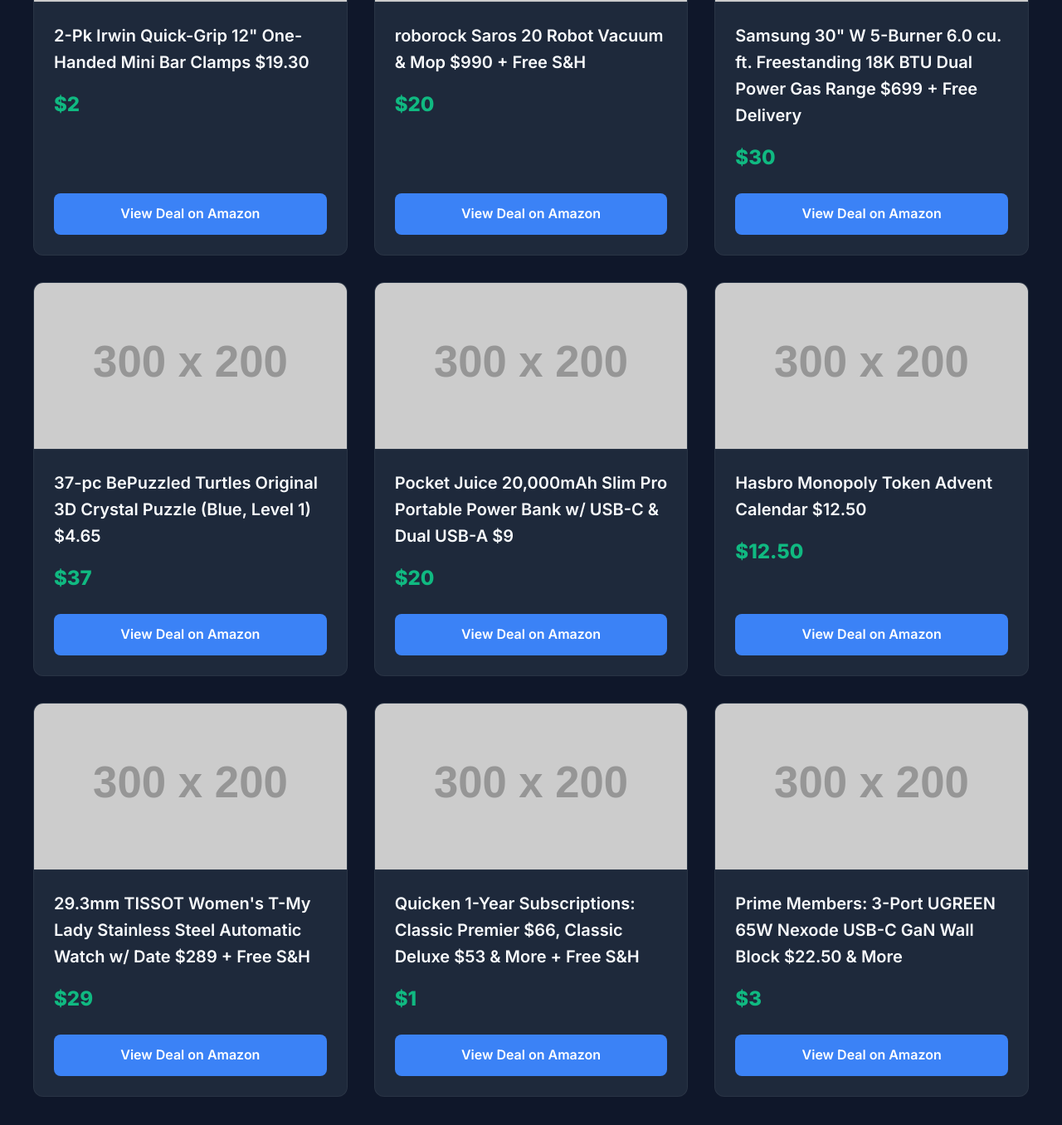
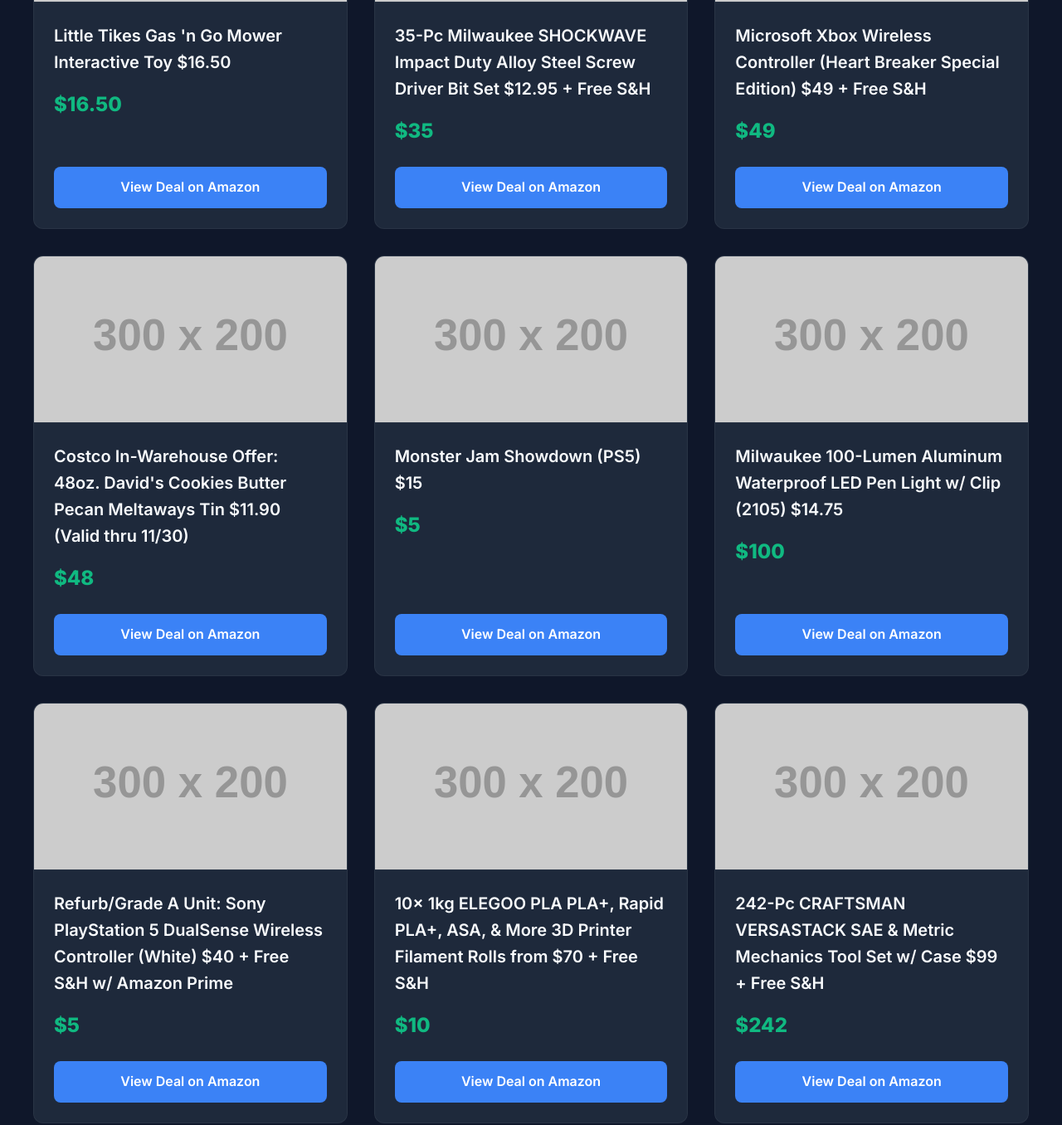
Before and after one commit to littlejosh1233/daily-deals, a plain HTML site: page docs/index.html in a window 1280 px wide. Shown: the part 937-2293 px from the top of the page at 83% size. Drawn offline with Linux system fonts and the light colour scheme; placeholder pictures from the web are drawn by us.

Commit message:
Auto-update daily deals Wed 11/25/2026

```diff
--- a/docs/index.html
+++ b/docs/index.html
@@ -157,200 +157,200 @@
 
     <header>
         <h1>Daily Tech Deals</h1>
-        <p class="subtitle">The best, hand-picked PC parts and gaming gear. Updated November 24, 2026, 04:12 PM.</p>
+        <p class="subtitle">The best, hand-picked PC parts and gaming gear. Updated November 25, 2026, 08:18 AM.</p>
     </header>
 
     <div class="container">
 
         <div class="card">
-            <img src="https://via.placeholder.com/300x200?text=Top+Deal" alt="40-Oz Owala FreeSip Water Bottle w/ Side Grip (5 Colors) $22.50 + Free Store Pickup" class="card-img">
+            <img src="https://via.placeholder.com/300x200?text=Top+Deal" alt="Costco Members: 4-Pk $25 Shake Shack Restaurant eGift Card (Email Delivery) $80 or Less" class="card-img">
             <div class="card-content">
-                <h2 class="card-title">40-Oz Owala FreeSip Water Bottle w/ Side Grip (5 Colors) $22.50 + Free Store Pickup</h2>
+                <h2 class="card-title">Costco Members: 4-Pk $25 Shake Shack Restaurant eGift Card (Email Delivery) $80 or Less</h2>
                 <div class="card-price-row">
                     <div>
-                        <span class="price">$40</span>
+                        <span class="price">$4</span>
 
                     </div>
 
                 </div>
                 <!-- This links to the product using YOUR affiliate tag -->
-                <a href="https://slickdeals.net/f/20386089-40-oz-owala-freesip-water-bottle-w-side-grip-5-colors-22-50-free-shipping-on-49?utm_source=rss&utm_content=fp&utm_medium=RSS2?tag=little1233s-20" target="_blank" class="btn">View Deal on Amazon</a>
+                <a href="https://slickdeals.net/f/20382945-costco-members-shake-shack-100-4-x-25-egift-cards-79-99?utm_source=rss&utm_content=fp&utm_medium=RSS2?tag=little1233s-20" target="_blank" class="btn">View Deal on Amazon</a>
             </div>
         </div>
 
         <div class="card">
-            <img src="https://via.placeholder.com/300x200?text=Top+Deal" alt="Ulta Beauty JoyBright Daisy Delight Beauty Box $20 + Free Pickup" class="card-img">
+            <img src="https://via.placeholder.com/300x200?text=Top+Deal" alt="12-Pack 11.5-Oz Premier Protein Coffeehouse Shake (Mocha w/ Caffeine) $13.30 w/ S&S" class="card-img">
             <div class="card-content">
-                <h2 class="card-title">Ulta Beauty JoyBright Daisy Delight Beauty Box $20 + Free Pickup</h2>
+                <h2 class="card-title">12-Pack 11.5-Oz Premier Protein Coffeehouse Shake (Mocha w/ Caffeine) $13.30 w/ S&S</h2>
                 <div class="card-price-row">
                     <div>
-                        <span class="price">$20</span>
+                        <span class="price">$12</span>
 
                     </div>
 
                 </div>
                 <!-- This links to the product using YOUR affiliate tag -->
-                <a href="https://slickdeals.net/f/20366022-ulta-beauty-black-friday-sale-joybright-daisy-delight-beauty-box-19-99-free-store-pickup?utm_source=rss&utm_content=fp&utm_medium=RSS2?tag=little1233s-20" target="_blank" class="btn">View Deal on Amazon</a>
+                <a href="https://slickdeals.net/f/20393796-sns-13-28-or-11-88-12-pack-11-5-oz-premier-protein-coffeehouse-high-protein-shake-with-caffeine-mocha-at-amazon-1-11-each?utm_source=rss&utm_content=fp&utm_medium=RSS2?tag=little1233s-20" target="_blank" class="btn">View Deal on Amazon</a>
             </div>
         </div>
 
         <div class="card">
-            <img src="https://via.placeholder.com/300x200?text=Top+Deal" alt="Calvin Klein Men's Smooth Harness Buckle Belt (Various Colors) $16" class="card-img">
+            <img src="https://via.placeholder.com/300x200?text=Top+Deal" alt="DeWALT 9-Gallon 5 Peak HP Poly Wet/Dry Vacuum $80 + Free S&H" class="card-img">
             <div class="card-content">
-                <h2 class="card-title">Calvin Klein Men's Smooth Harness Buckle Belt (Various Colors) $16</h2>
+                <h2 class="card-title">DeWALT 9-Gallon 5 Peak HP Poly Wet/Dry Vacuum $80 + Free S&H</h2>
                 <div class="card-price-row">
                     <div>
-                        <span class="price">$16</span>
+                        <span class="price">$9</span>
 
                     </div>
 
                 </div>
                 <!-- This links to the product using YOUR affiliate tag -->
-                <a href="https://slickdeals.net/f/20376462-calvin-klein-men-s-dress-belt-black-cognac-s-m-l-xl-16?utm_source=rss&utm_content=fp&utm_medium=RSS2?tag=little1233s-20" target="_blank" class="btn">View Deal on Amazon</a>
+                <a href="https://slickdeals.net/f/20393202-79-98-dewalt-9-gallon-5-peak-hp-poly-wet-dry-vacuum-at-amazon?utm_source=rss&utm_content=fp&utm_medium=RSS2?tag=little1233s-20" target="_blank" class="btn">View Deal on Amazon</a>
             </div>
         </div>
 
         <div class="card">
-            <img src="https://via.placeholder.com/300x200?text=Top+Deal" alt="2-Pk Irwin Quick-Grip 12" One-Handed Mini Bar Clamps $19.30" class="card-img">
+            <img src="https://via.placeholder.com/300x200?text=Top+Deal" alt="Little Tikes Gas 'n Go Mower Interactive Toy $16.50" class="card-img">
             <div class="card-content">
-                <h2 class="card-title">2-Pk Irwin Quick-Grip 12" One-Handed Mini Bar Clamps $19.30</h2>
+                <h2 class="card-title">Little Tikes Gas 'n Go Mower Interactive Toy $16.50</h2>
                 <div class="card-price-row">
                     <div>
-                        <span class="price">$2</span>
+                        <span class="price">$16.50</span>
 
                     </div>
 
                 </div>
                 <!-- This links to the product using YOUR affiliate tag -->
-                <a href="https://slickdeals.net/f/20371143-2-pack-irwin-quick-grip-12-one-handed-mini-bar-clamps-1964745-19-29-free-shipping-w-prime-or-on-35?utm_source=rss&utm_content=fp&utm_medium=RSS2?tag=little1233s-20" target="_blank" class="btn">View Deal on Amazon</a>
+                <a href="https://slickdeals.net/f/20385978-little-tikes-gas-n-go-mower-kids-and-toddler-toy-16-49-free-shipping-w-prime-or-on-35?utm_source=rss&utm_content=fp&utm_medium=RSS2?tag=little1233s-20" target="_blank" class="btn">View Deal on Amazon</a>
             </div>
         </div>
 
         <div class="card">
-            <img src="https://via.placeholder.com/300x200?text=Top+Deal" alt="roborock Saros 20 Robot Vacuum & Mop $990 + Free S&H" class="card-img">
+            <img src="https://via.placeholder.com/300x200?text=Top+Deal" alt="35-Pc Milwaukee SHOCKWAVE Impact Duty Alloy Steel Screw Driver Bit Set $12.95 + Free S&H" class="card-img">
             <div class="card-content">
-                <h2 class="card-title">roborock Saros 20 Robot Vacuum & Mop $990 + Free S&H</h2>
+                <h2 class="card-title">35-Pc Milwaukee SHOCKWAVE Impact Duty Alloy Steel Screw Driver Bit Set $12.95 + Free S&H</h2>
                 <div class="card-price-row">
                     <div>
-                        <span class="price">$20</span>
+                        <span class="price">$35</span>
 
                     </div>
 
                 </div>
                 <!-- This links to the product using YOUR affiliate tag -->
-                <a href="https://slickdeals.net/f/20340510-roborock-saros-20-robot-vacuum-mop-990-free-s-h?utm_source=rss&utm_content=fp&utm_medium=RSS2?tag=little1233s-20" target="_blank" class="btn">View Deal on Amazon</a>
+                <a href="https://slickdeals.net/f/20392923-milwaukee-shockwave-impact-duty-alloy-steel-screw-driver-bit-set-35-piece-home-depot-12-97?utm_source=rss&utm_content=fp&utm_medium=RSS2?tag=little1233s-20" target="_blank" class="btn">View Deal on Amazon</a>
             </div>
         </div>
 
         <div class="card">
-            <img src="https://via.placeholder.com/300x200?text=Top+Deal" alt="Samsung 30" W 5-Burner 6.0 cu. ft. Freestanding 18K BTU Dual Power Gas Range $699 + Free Delivery" class="card-img">
+            <img src="https://via.placeholder.com/300x200?text=Top+Deal" alt="Microsoft Xbox Wireless Controller (Heart Breaker Special Edition) $49 + Free S&H" class="card-img">
             <div class="card-content">
-                <h2 class="card-title">Samsung 30" W 5-Burner 6.0 cu. ft. Freestanding 18K BTU Dual Power Gas Range $699 + Free Delivery</h2>
+                <h2 class="card-title">Microsoft Xbox Wireless Controller (Heart Breaker Special Edition) $49 + Free S&H</h2>
                 <div class="card-price-row">
                     <div>
-                        <span class="price">$30</span>
+                        <span class="price">$49</span>
 
                     </div>
 
                 </div>
                 <!-- This links to the product using YOUR affiliate tag -->
-                <a href="https://slickdeals.net/f/20383923-samsung-30-in-wide-5-burner-6-0-cu-ft-freestanding-gas-range-with-18k-btu-dual-power-burner-self-clean-stainless-steel-699-99-bestbuy-com?utm_source=rss&utm_content=fp&utm_medium=RSS2?tag=little1233s-20" target="_blank" class="btn">View Deal on Amazon</a>
+                <a href="https://slickdeals.net/f/20393214-49-microsoft-xbox-wireless-controller-heart-breaker-special-edition-at-amazon?utm_source=rss&utm_content=fp&utm_medium=RSS2?tag=little1233s-20" target="_blank" class="btn">View Deal on Amazon</a>
             </div>
         </div>
 
         <div class="card">
-            <img src="https://via.placeholder.com/300x200?text=Top+Deal" alt="37-pc BePuzzled Turtles Original 3D Crystal Puzzle (Blue, Level 1) $4.65" class="card-img">
+            <img src="https://via.placeholder.com/300x200?text=Top+Deal" alt="Costco In-Warehouse Offer: 48oz. David's Cookies Butter Pecan Meltaways Tin $11.90 (Valid thru 11/30)" class="card-img">
             <div class="card-content">
-                <h2 class="card-title">37-pc BePuzzled Turtles Original 3D Crystal Puzzle (Blue, Level 1) $4.65</h2>
+                <h2 class="card-title">Costco In-Warehouse Offer: 48oz. David's Cookies Butter Pecan Meltaways Tin $11.90 (Valid thru 11/30)</h2>
                 <div class="card-price-row">
                     <div>
-                        <span class="price">$37</span>
+                        <span class="price">$48</span>
 
                     </div>
 
                 </div>
                 <!-- This links to the product using YOUR affiliate tag -->
-                <a href="https://slickdeals.net/f/20385426-37-piece-bepuzzled-turtles-original-3d-crystal-puzzle-blue-level-2-4-64-free-shipping-w-prime-or-on-35?utm_source=rss&utm_content=fp&utm_medium=RSS2?tag=little1233s-20" target="_blank" class="btn">View Deal on Amazon</a>
+                <a href="https://slickdeals.net/f/20236320-nov-16-30-costco-in-warehouse-david-s-cookies-butter-pecan-meltaways-3-lb-tin-11-89?utm_source=rss&utm_content=fp&utm_medium=RSS2?tag=little1233s-20" target="_blank" class="btn">View Deal on Amazon</a>
             </div>
         </div>
 
         <div class="card">
-            <img src="https://via.placeholder.com/300x200?text=Top+Deal" alt="Pocket Juice 20,000mAh Slim Pro Portable Power Bank w/ USB-C & Dual USB-A $9" class="card-img">
+            <img src="https://via.placeholder.com/300x200?text=Top+Deal" alt="Monster Jam Showdown (PS5) $15" class="card-img">
             <div class="card-content">
-                <h2 class="card-title">Pocket Juice 20,000mAh Slim Pro Portable Power Bank w/ USB-C & Dual USB-A $9</h2>
+                <h2 class="card-title">Monster Jam Showdown (PS5) $15</h2>
                 <div class="card-price-row">
                     <div>
-                        <span class="price">$20</span>
+                        <span class="price">$5</span>
 
                     </div>
 
                 </div>
                 <!-- This links to the product using YOUR affiliate tag -->
-                <a href="https://slickdeals.net/f/20373930-pocket-juice-20-000mah-slim-pro-portable-power-bank-w-usb-c-dual-usb-a-9-free-shipping-w-walmart-or-on-35?utm_source=rss&utm_content=fp&utm_medium=RSS2?tag=little1233s-20" target="_blank" class="btn">View Deal on Amazon</a>
+                <a href="https://slickdeals.net/f/20392887-monster-jam-showdown-ps5-14-97-free-shipping-w-walmart-or-on-35?utm_source=rss&utm_content=fp&utm_medium=RSS2?tag=little1233s-20" target="_blank" class="btn">View Deal on Amazon</a>
             </div>
         </div>
 
         <div class="card">
-            <img src="https://via.placeholder.com/300x200?text=Top+Deal" alt="Hasbro Monopoly Token Advent Calendar $12.50" class="card-img">
+            <img src="https://via.placeholder.com/300x200?text=Top+Deal" alt="Milwaukee 100-Lumen Aluminum Waterproof LED Pen Light w/ Clip (2105) $14.75" class="card-img">
             <div class="card-content">
-                <h2 class="card-title">Hasbro Monopoly Token Advent Calendar $12.50</h2>
+                <h2 class="card-title">Milwaukee 100-Lumen Aluminum Waterproof LED Pen Light w/ Clip (2105) $14.75</h2>
                 <div class="card-price-row">
                     <div>
-                        <span class="price">$12.50</span>
+                        <span class="price">$100</span>
 
                     </div>
 
                 </div>
                 <!-- This links to the product using YOUR affiliate tag -->
-                <a href="https://slickdeals.net/f/20374320-12-49-monopoly-token-advent-calendar-at-amazon?utm_source=rss&utm_content=fp&utm_medium=RSS2?tag=little1233s-20" target="_blank" class="btn">View Deal on Amazon</a>
+                <a href="https://slickdeals.net/f/20393154-milwaukee-2105-100-lumen-aluminum-led-pen-light-w-clip-ip67-waterproof-14-74-free-shipping-w-prime-or-on-35?utm_source=rss&utm_content=fp&utm_medium=RSS2?tag=little1233s-20" target="_blank" class="btn">View Deal on Amazon</a>
             </div>
         </div>
 
         <div class="card">
-            <img src="https://via.placeholder.com/300x200?text=Top+Deal" alt="29.3mm TISSOT Women's T-My Lady Stainless Steel Automatic Watch w/ Date $289 + Free S&H" class="card-img">
+            <img src="https://via.placeholder.com/300x200?text=Top+Deal" alt="Refurb/Grade A Unit: Sony PlayStation 5 DualSense Wireless Controller (White) $40 + Free S&H w/ Amazon Prime" class="card-img">
             <div class="card-content">
-                <h2 class="card-title">29.3mm TISSOT Women's T-My Lady Stainless Steel Automatic Watch w/ Date $289 + Free S&H</h2>
+                <h2 class="card-title">Refurb/Grade A Unit: Sony PlayStation 5 DualSense Wireless Controller (White) $40 + Free S&H w/ Amazon Prime</h2>
                 <div class="card-price-row">
                     <div>
-                        <span class="price">$29</span>
+                        <span class="price">$5</span>
 
                     </div>
 
                 </div>
                 <!-- This links to the product using YOUR affiliate tag -->
-                <a href="https://slickdeals.net/f/20369097-29-3mm-tissot-women-s-t-my-lady-stainless-steel-automatic-watch-w-date-289-free-s-h?utm_source=rss&utm_content=fp&utm_medium=RSS2?tag=little1233s-20" target="_blank" class="btn">View Deal on Amazon</a>
+                <a href="https://slickdeals.net/f/20392431-playstation-5-dualsense-wireless-controller-white-grade-a-refurbished-39-99-free-s-h-w-prime-at-woot?utm_source=rss&utm_content=fp&utm_medium=RSS2?tag=little1233s-20" target="_blank" class="btn">View Deal on Amazon</a>
             </div>
         </div>
 
         <div class="card">
-            <img src="https://via.placeholder.com/300x200?text=Top+Deal" alt="Quicken 1-Year Subscriptions: Classic Premier $66, Classic Deluxe $53 & More + Free S&H" class="card-img">
+            <img src="https://via.placeholder.com/300x200?text=Top+Deal" alt="10x 1kg ELEGOO PLA PLA+, Rapid PLA+, ASA, & More 3D Printer Filament Rolls from $70 + Free S&H" class="card-img">
             <div class="card-content">
-                <h2 class="card-title">Quicken 1-Year Subscriptions: Classic Premier $66, Classic Deluxe $53 & More + Free S&H</h2>
+                <h2 class="card-title">10x 1kg ELEGOO PLA PLA+, Rapid PLA+, ASA, & More 3D Printer Filament Rolls from $70 + Free S&H</h2>
                 <div class="card-price-row">
                     <div>
-                        <span class="price">$1</span>
+                        <span class="price">$10</span>
 
                     </div>
 
                 </div>
                 <!-- This links to the product using YOUR affiliate tag -->
-                <a href="https://slickdeals.net/f/20377980-quicken-software-not-the-starter-editions-53?utm_source=rss&utm_content=fp&utm_medium=RSS2?tag=little1233s-20" target="_blank" class="btn">View Deal on Amazon</a>
+                <a href="https://slickdeals.net/f/20386830-10x-1-kg-elegoo-pla-pla-rapid-pla-asa-3d-printer-filament-mix-match-from-70-free-s-h?utm_source=rss&utm_content=fp&utm_medium=RSS2?tag=little1233s-20" target="_blank" class="btn">View Deal on Amazon</a>
             </div>
         </div>
 
         <div class="card">
-            <img src="https://via.placeholder.com/300x200?text=Top+Deal" alt="Prime Members: 3-Port UGREEN 65W Nexode USB-C GaN Wall Block $22.50 & More" class="card-img">
+            <img src="https://via.placeholder.com/300x200?text=Top+Deal" alt="242-Pc CRAFTSMAN VERSASTACK SAE & Metric Mechanics Tool Set w/ Case $99 + Free S&H" class="card-img">
             <div class="card-content">
-                <h2 class="card-title">Prime Members: 3-Port UGREEN 65W Nexode USB-C GaN Wall Block $22.50 & More</h2>
+                <h2 class="card-title">242-Pc CRAFTSMAN VERSASTACK SAE & Metric Mechanics Tool Set w/ Case $99 + Free S&H</h2>
                 <div class="card-price-row">
                     <div>
-                        <span class="price">$3</span>
+                        <span class="price">$242</span>
 
                     </div>
 
                 </div>
                 <!-- This links to the product using YOUR affiliate tag -->
-                <a href="https://slickdeals.net/f/20371356-ugreen-magflow-25w-2-in-1-pocket-sized-foldable-wireless-charger-black-28-49-more-free-shipping?utm_source=rss&utm_content=fp&utm_medium=RSS2?tag=little1233s-20" target="_blank" class="btn">View Deal on Amazon</a>
+                <a href="https://slickdeals.net/f/20392647-242-piece-craftsman-versastack-mechanics-tool-set-w-hard-case-99-free-shipping?utm_source=rss&utm_content=fp&utm_medium=RSS2?tag=little1233s-20" target="_blank" class="btn">View Deal on Amazon</a>
             </div>
         </div>
 
```
